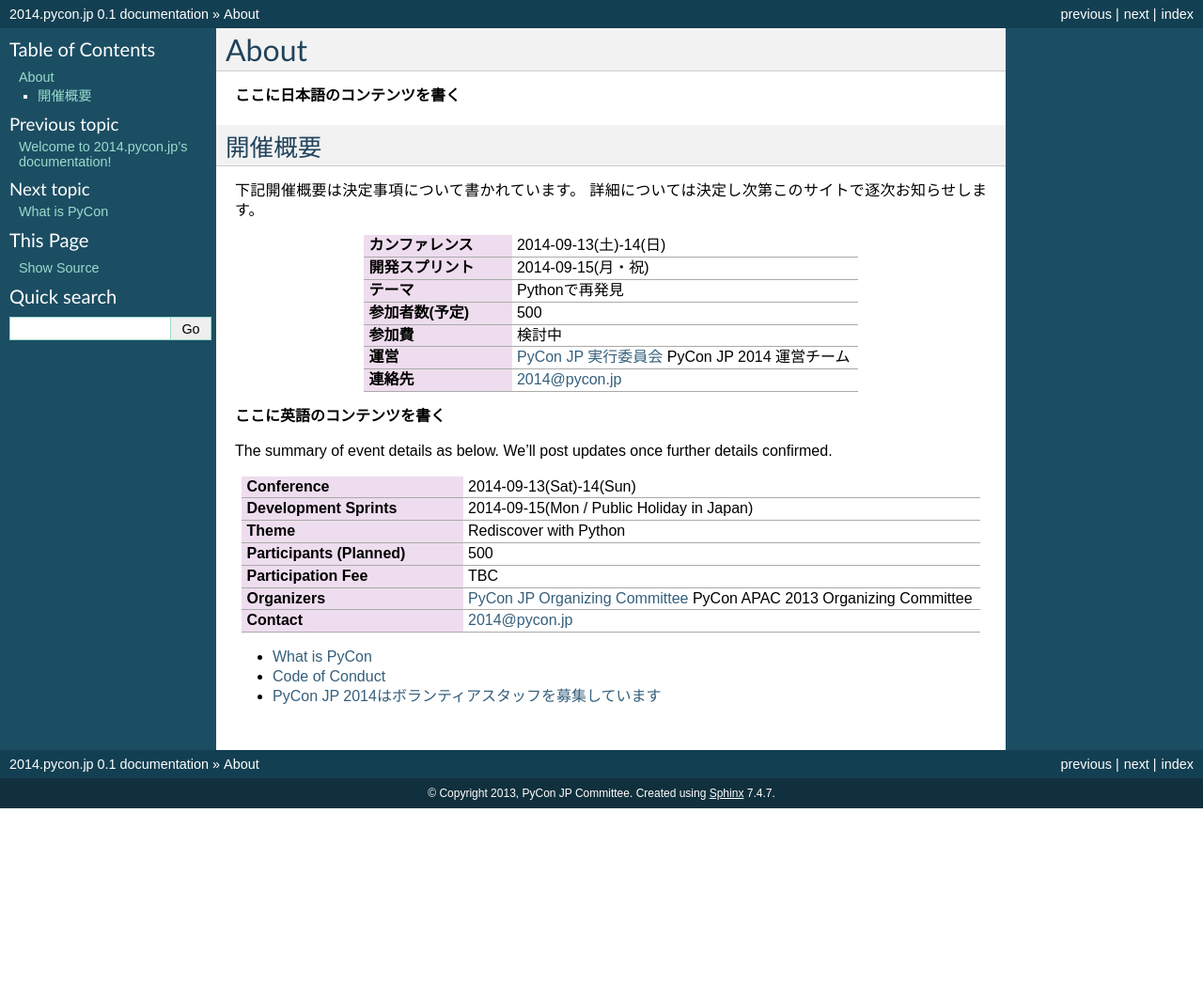
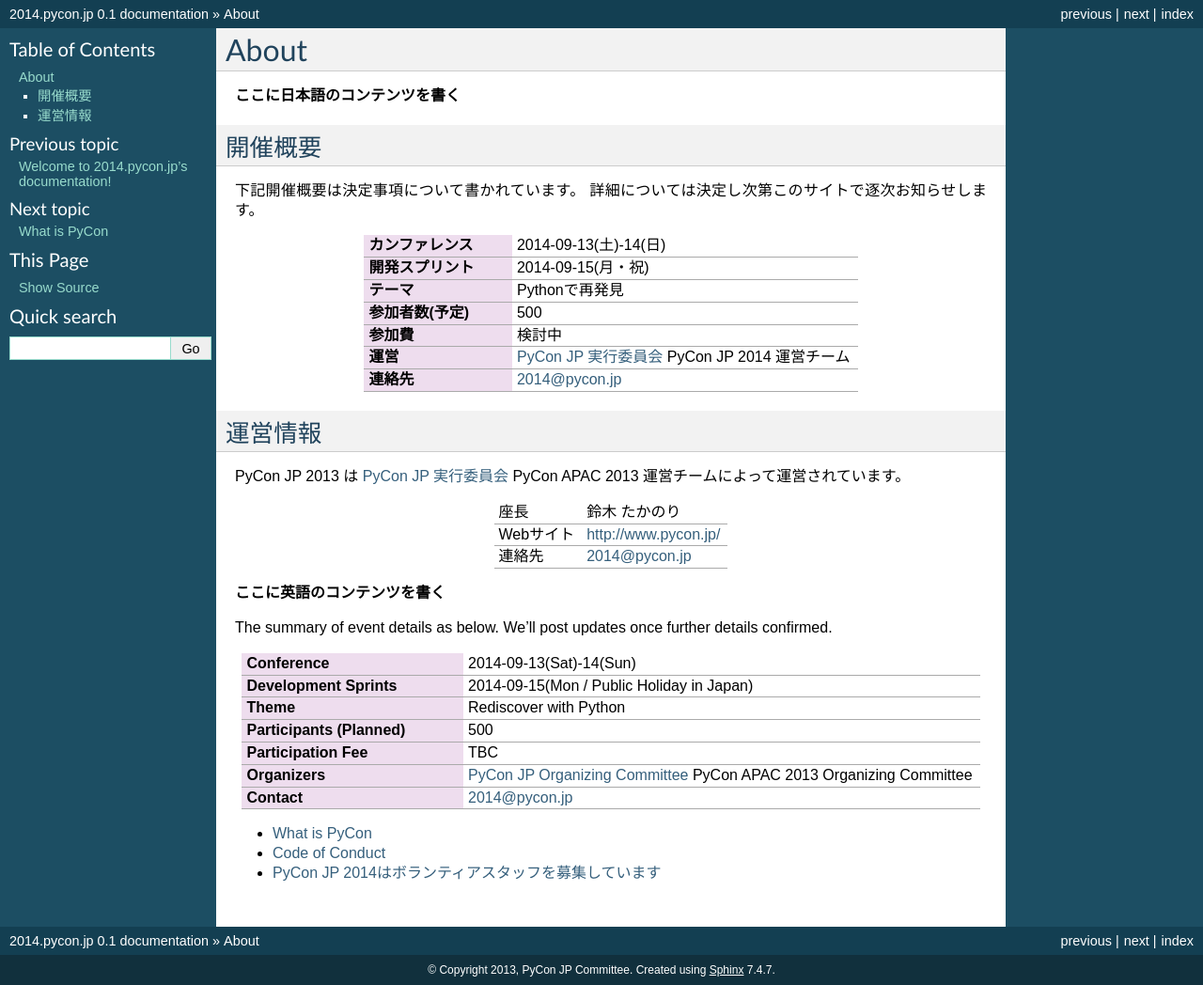
Before and after one commit to pyconjp/2014.pycon.jp, a Sphinx documentation site: the page built from sphinx/about/index.rst, in a window 1280 px wide. Shown: the whole page at 94% size. Built offline with Sphinx 7.4.7, drawn with Linux system fonts in a browser that asks for light colours; before the commit the page ends 900 px from its top, so only the background shows below that.

Commit message:
運営情報(日本語)を追加した

```diff
--- a/sphinx/about/index.rst
+++ b/sphinx/about/index.rst
@@ -26,6 +26,20 @@
      - 検討中
    * - 運営
      - `PyCon JP 実行委員会`_ PyCon JP 2014 運営チーム
+   * - 連絡先
+     - 2014@pycon.jp
+
+運営情報
+--------
+
+PyCon JP 2013 は `PyCon JP 実行委員会`_ PyCon APAC 2013 運営チームによって運営されています。
+
+.. list-table::
+
+   * - 座長
+     - 鈴木 たかのり
+   * - Webサイト
+     - http://www.pycon.jp/
    * - 連絡先
      - 2014@pycon.jp
 
```
